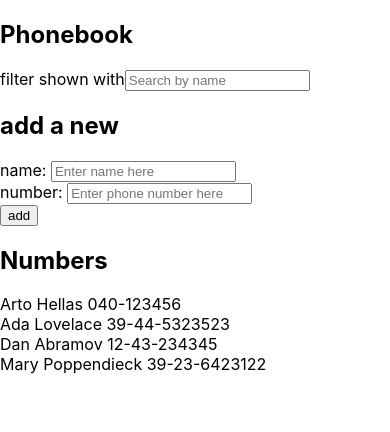
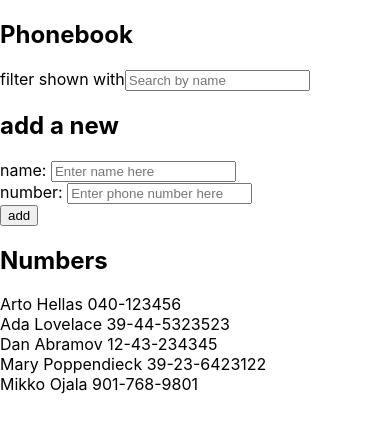
Before and after one commit to yomites/Part2, a React (Create React App) app in the folder phonebook/: page / in a window 390 px wide. Shown: the top 432 px of the page. Built offline with nearby package versions, Linux system fonts and the light colour scheme; data requests are answered from the project's data file.

Commit message:
Data now get saved to the database.
Exercise 2.15: Phonebook step 7. The application now saves the numbers added to the phonebook to a backend server. I have also modified my code a little to work better than before.

```diff
--- a/phonebook/db.json
+++ b/phonebook/db.json
@@ -1,5 +1,5 @@
 {
-  "persons":[
+  "persons": [
     {
       "name": "Arto Hellas",
       "number": "040-123456",
@@ -19,6 +19,11 @@
       "name": "Mary Poppendieck",
       "number": "39-23-6423122",
       "id": 4
+    },
+    {
+      "name": "Mikko Ojala",
+      "number": "901-768-9801",
+      "id": 5
     }
   ]
 }
--- a/phonebook/src/App.js
+++ b/phonebook/src/App.js
@@ -13,28 +13,24 @@ const App = () => {
   const [nameSearch, setNameSearch] = useState('')
   const [nameToShow, setNameToShow] = useState([])
 
-  useEffect(() =>
-  {
+  useEffect(() => {
     console.log('effect')
     axios
       .get('http://localhost:3001/persons')
       .then(response => {
         console.log('promise fulfilled')
         setPersons(response.data)
-      setNameToShow(response.data)
       })
   }, [])
   console.log('render', persons.length, 'persons')
 
-  const handleNameChange = (event) =>
-  {
+  const handleNameChange = (event) => {
     console.log('handleNameChange persons', persons)
     console.log('handleNameChange', event.target.value)
     duplicateNameChecker(persons, event)
   }
 
-  const duplicateNameChecker = (personsListArray, evt) =>
-  {
+  const duplicateNameChecker = (personsListArray, evt) => {
     const arr = personsListArray.filter(element =>
       element.name.toUpperCase() ===
       evt.target.value.toUpperCase())
@@ -42,51 +38,43 @@ const App = () => {
     if (arr.length === 1) {
       console.log('Arr array', arr)
       const newName = arr[0].name
-      window.alert(newName +
-        ' is already added to phonebook')
+      window.alert(`${newName} is already added to phonebook`)
     } else
-    return (
       setNewName(evt.target.value)
-    )
   }
 
-  console.log('The persons to show:', nameToShow)
-
-  const addPerson = (event) =>
-  {
+  const addPerson = (event) => {
     event.preventDefault()
     console.log('button clicked', event.target)
     const personObject = {
       name: newName,
       number: mobileNumber,
     }
-    console.log('Persons and new name:', persons, newName)
-    setPersons(persons.concat(personObject))
-    setNameToShow(nameToShow.concat(personObject))
+
+    axios
+    .post('http://localhost:3001/persons', personObject)
+    .then(response => {
+      setPersons(persons.concat(response.data))
       setNewName('')
       setMobileNumber('')
+    })
   }
 
-  const myArray = (anArray, evt) =>
-  {
-    const arr = anArray.filter(element =>
+  const myArray = (personsArray, evt) => {
+    const arr = personsArray.filter(element =>
       element.name.toUpperCase().includes
         (evt.target.value.toUpperCase()))
     return arr
   }
 
-  const handleNameSearchChange = (event) =>
-  {
+  const handleNameSearchChange = (event) => {
     console.log('handleNameSearchChange',
       event.target.value)
     setNameSearch(event.target.value)
-    myArray(persons, event)
-
     setNameToShow(myArray(persons, event))
   }
 
-  const handleMobileNumberChange = (evt) =>
-  {
+  const handleMobileNumberChange = (evt) => {
     console.log('handleMobileNumberChange',
       evt.target.value)
     setMobileNumber(evt.target.value)
@@ -95,12 +83,18 @@ const App = () => {
   return (
     <div>
       <h2>Phonebook</h2>
-      {SearchNameForm(nameSearch, handleNameSearchChange)}
-      {AddPersonForm(addPerson, newName,
-        handleNameChange, mobileNumber,
-        handleMobileNumberChange)}
+      <SearchNameForm nameSearch={nameSearch}
+        handleNameSearchChange={handleNameSearchChange} />
+      <AddPersonForm addPerson={addPerson}
+        newName={newName}
+        handleNameChange={handleNameChange}
+        mobileNumber={mobileNumber}
+        handleMobileNumberChange={handleMobileNumberChange} />
       <h2>Numbers</h2>
-      <Persons nameToShow={nameToShow} />
+      <Persons
+        persons={persons}
+        nameSearch={nameSearch}
+        nameToShow={nameToShow} />
     </div>
   )
 }
--- a/phonebook/src/components/AddPersonForm.js
+++ b/phonebook/src/components/AddPersonForm.js
@@ -1,8 +1,8 @@
 import React from 'react'
 
-const AddPersonForm = (addPerson, newName,
+const AddPersonForm = ({ addPerson, newName,
     handleNameChange, mobileNumber,
-    handleMobileNumberChange) => {
+    handleMobileNumberChange }) => {
     return (
         <form onSubmit={addPerson}>
             <h2>add a new</h2>
@@ -18,7 +18,7 @@ const AddPersonForm = (addPerson, newName,
             <div>
                 <button type="submit">
                     add
-            </button>
+                </button>
             </div>
         </form>
     )
--- a/phonebook/src/components/Persons.js
+++ b/phonebook/src/components/Persons.js
@@ -1,15 +1,24 @@
 import React from 'react'
 import Person from './Person'
 
-const Persons = ({ nameToShow }) => {
-    console.log('Persons name to show', nameToShow)
+const Persons = ({ persons, nameSearch, nameToShow }) => {
+  console.log('Persons name to show', persons)
+  if (nameSearch === '') {
+    return (
+      <div>
+        {persons.map(person =>
+          <Person key={person.name} person={person} />
+        )}
+      </div>
+    )
+  } else
     return (
       <div>
         {nameToShow.map(person =>
-        <Person key={person.name} person={person} />
-      )}
+          <Person key={person.name} person={person} />
+        )}
       </div>
     )
-  }
+}
 
-  export default Persons
+export default Persons
--- a/phonebook/src/components/SearchNameForm.js
+++ b/phonebook/src/components/SearchNameForm.js
@@ -1,13 +1,12 @@
 import React from 'react'
 
-const SearchNameForm =
-(nameSearch, handleNameSearchChange) => {
+const SearchNameForm = ({ nameSearch, handleNameSearchChange }) => {
     return (
         <div>
             filter shown with<input type="text"
-            value={nameSearch}
-            placeholder="Search by name"
-            onChange={handleNameSearchChange} />
+                value={nameSearch}
+                placeholder="Search by name"
+                onChange={handleNameSearchChange} />
         </div>
     )
 }
```
Also changed, not shown: phonebook/src/components/Person.js (indentation only). Lines whose indentation alone changed are shown as unchanged.
